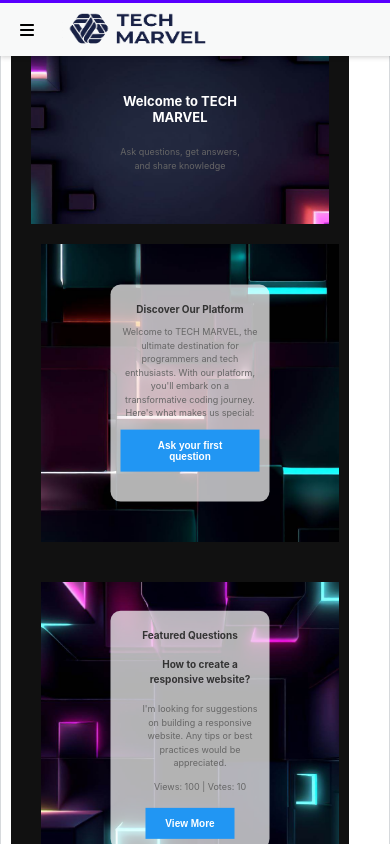
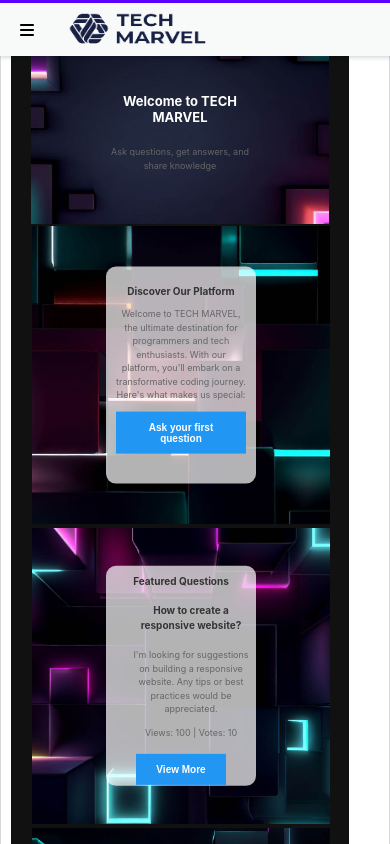
Before and after one commit to HARIPRASAD-2003/StackOverFlow-Free-Client, a React (Create React App) app: page / in a window 390 px wide. Shown: the top 844 px of the page. Built offline with nearby package versions, Linux system fonts and the light colour scheme; no server answers; what cloudinary-react would draw is missing.

Commit message:
first commit

```diff
--- a/src/Pages/Home/HomePage.css
+++ b/src/Pages/Home/HomePage.css
@@ -151,7 +151,7 @@
 @media (max-width: 480px) {
   .overlay-content {
     max-width: 100%;
-    padding: 10px;
+    padding: 1px;
   }
   .ask-button,
   .view-more-button{
@@ -168,7 +168,7 @@
   }
 
   .overlay-section {
-    padding: 10px;
+    padding: 1px;
   }
 
   .overlay-section h2 {
```
